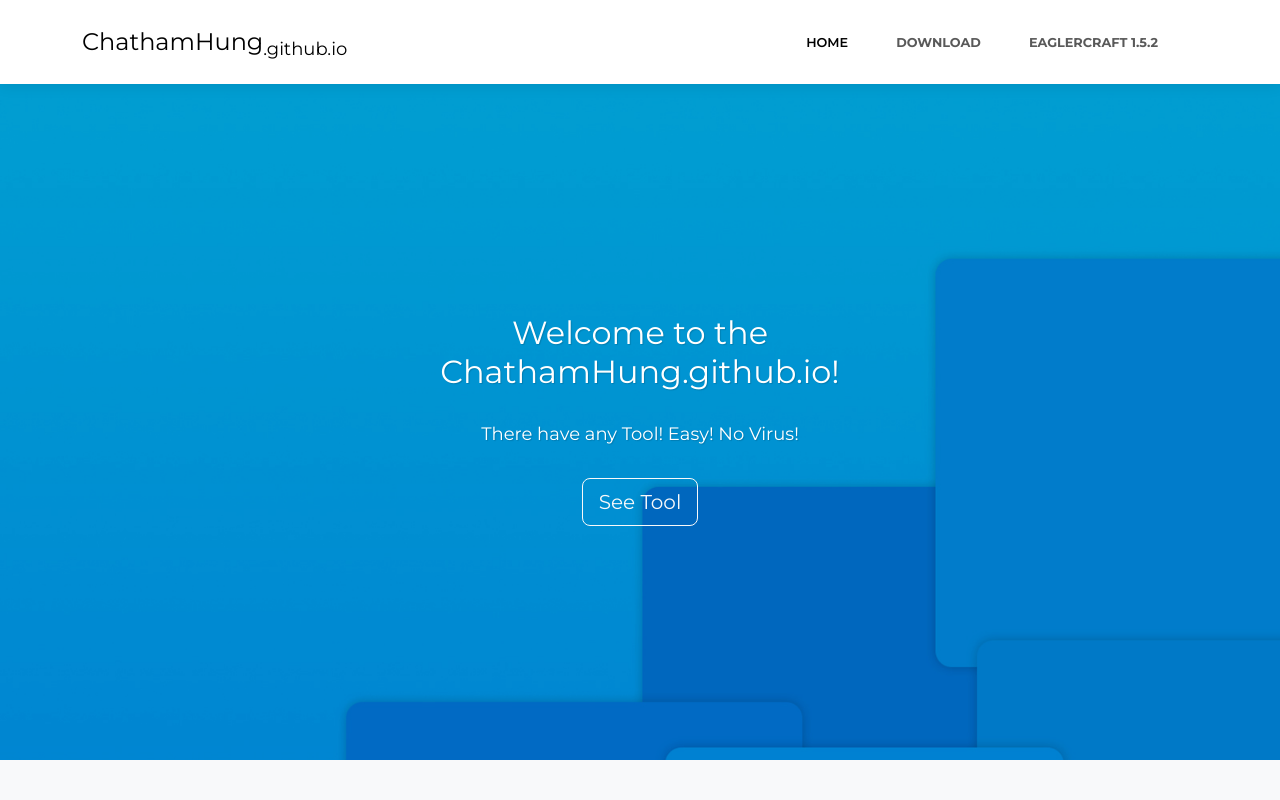
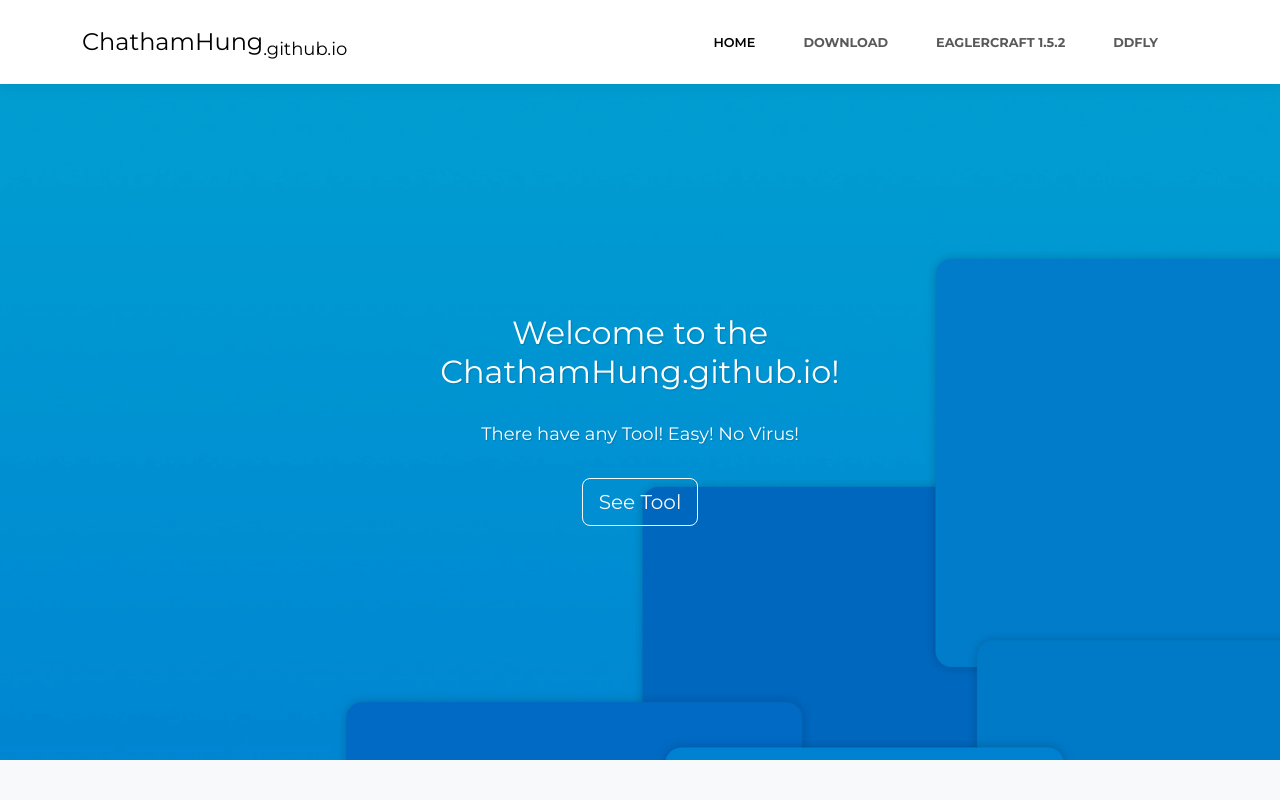
Before and after one commit to ChathamHung/ChathamHung.github.io, a plain HTML site: page index.html in a window 1280 px wide. Shown: the top 800 px of the page. Drawn offline with Linux system fonts and the light colour scheme.

Commit message:
Update index.html

```diff
--- a/index.html
+++ b/index.html
@@ -20,6 +20,7 @@
                     <li class="nav-item"><a class="nav-link active" href="index.html">Home</a></li>
                     <li class="nav-item"><a class="nav-link" href="download.html"><strong>download</strong></a></li>
                     <li class="nav-item"><a class="nav-link" href="eaglercraft1.5.2/index.html"><strong>Eaglercraft 1.5.2</strong></a></li>
+                    <li class="nav-item"><a class="nav-link" href="DDFLY/DDFLY.html"><strong>DDFLY</strong></a></li>
                 </ul>
             </div>
         </div>
```
